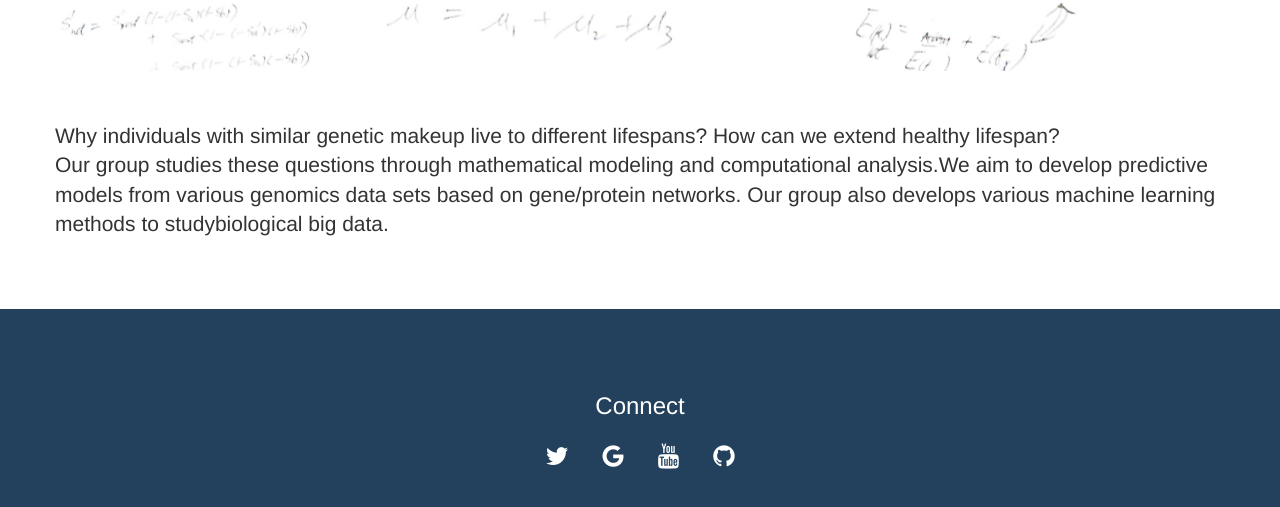
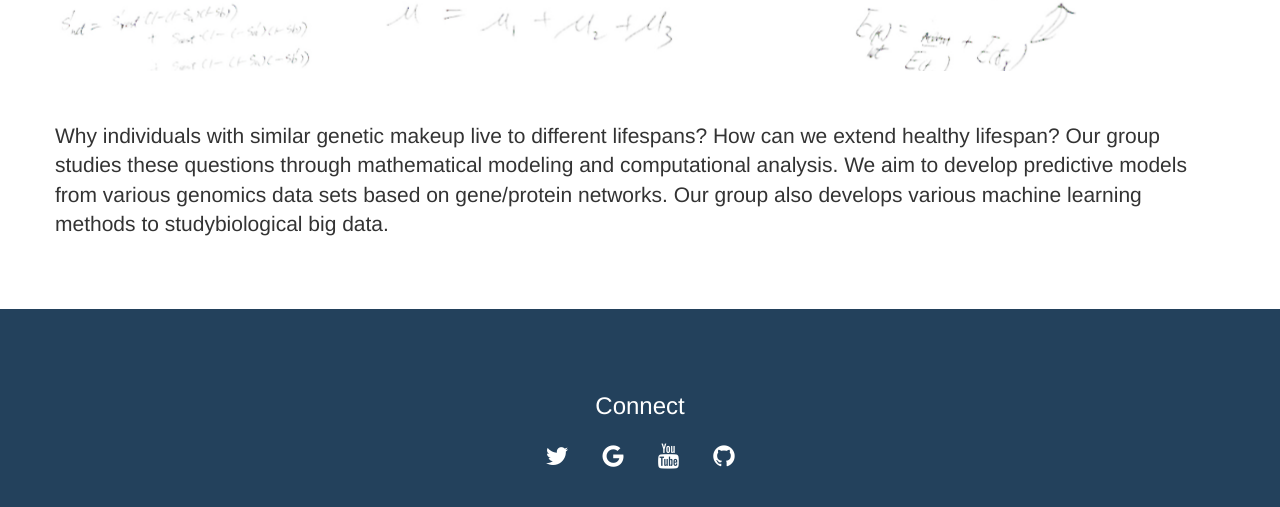
Before and after one commit to QinLab/Website, a plain HTML site: page index.html in a window 1280 px wide. Shown: the part 349-856 px from the top of the page. Drawn offline with nearby package versions, Linux system fonts and the light colour scheme.

Commit message:
Update index.html

```diff
--- a/index.html
+++ b/index.html
@@ -41,7 +41,7 @@
 <div class="padding">
 	<div class="container">
 		<div class="row">
-				<p class="lead">Why individuals with similar genetic makeup live to different lifespans? How can we extend healthy lifespan? <br> Our group studies these questions through mathematical modeling and computational analysis.We aim to develop predictive models from various genomics data sets based on gene/protein networks. Our group also develops various machine learning methods to studybiological big data. </p>
+				<p class="lead">Why individuals with similar genetic makeup live to different lifespans? How can we extend healthy lifespan?  Our group studies these questions through mathematical modeling and computational analysis. We aim to develop predictive models from various genomics data sets based on gene/protein networks. Our group also develops various machine learning methods to studybiological big data. </p>
 
 		</div>
 	</div>
```
